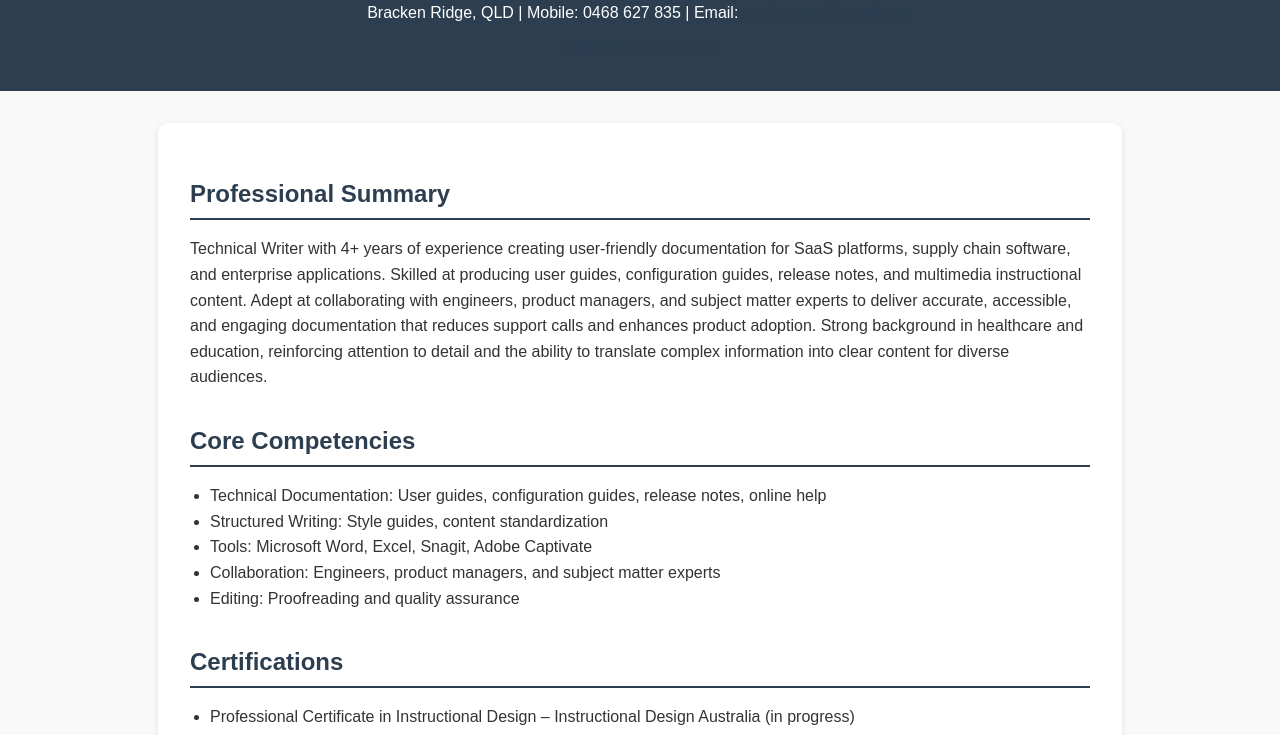
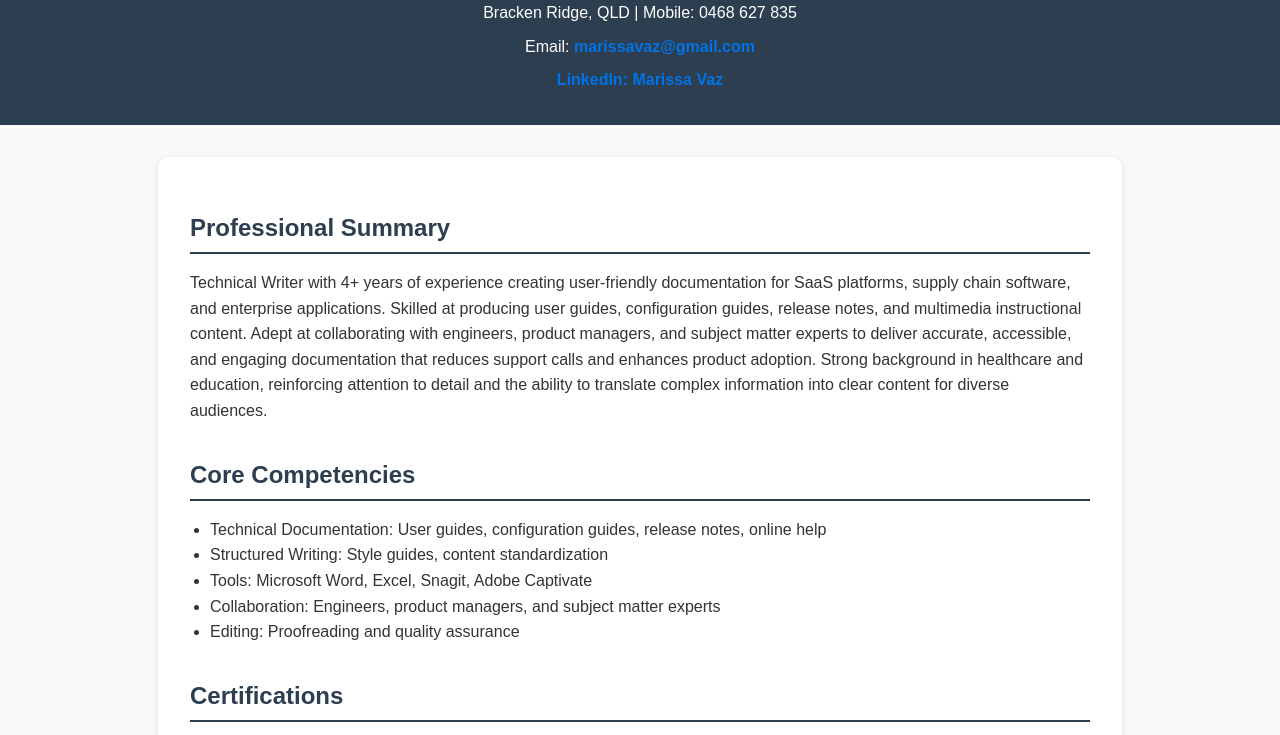
Before and after one commit to MarissaVaz/PublicProfile, a plain HTML site: page index.html in a window 1280 px wide. Shown: the part 91-826 px from the top of the page. Drawn offline with Linux system fonts and the light colour scheme.

Commit message:
Update index.html
Updated index.html code

```diff
--- a/index.html
+++ b/index.html
@@ -64,7 +64,8 @@
       color: #fff;
     }
     a {
-      color: #2c3e50;
+      color: #0073e6;
+      font-weight: bold;
       text-decoration: none;
     }
     a:hover {
@@ -76,7 +77,8 @@
 
   <header>
     <h1>Marissa Vaz</h1>
-    <p>Bracken Ridge, QLD | Mobile: 0468 627 835 | Email: <a href="mailto:marissavaz@gmail.com">marissavaz@gmail.com</a></p>
+    <p>Bracken Ridge, QLD | Mobile: 0468 627 835</p>
+    <p>Email: <a href="mailto:marissavaz@gmail.com">marissavaz@gmail.com</a></p>
     <p><a href="#">LinkedIn: Marissa Vaz</a></p>
   </header>
 
```
